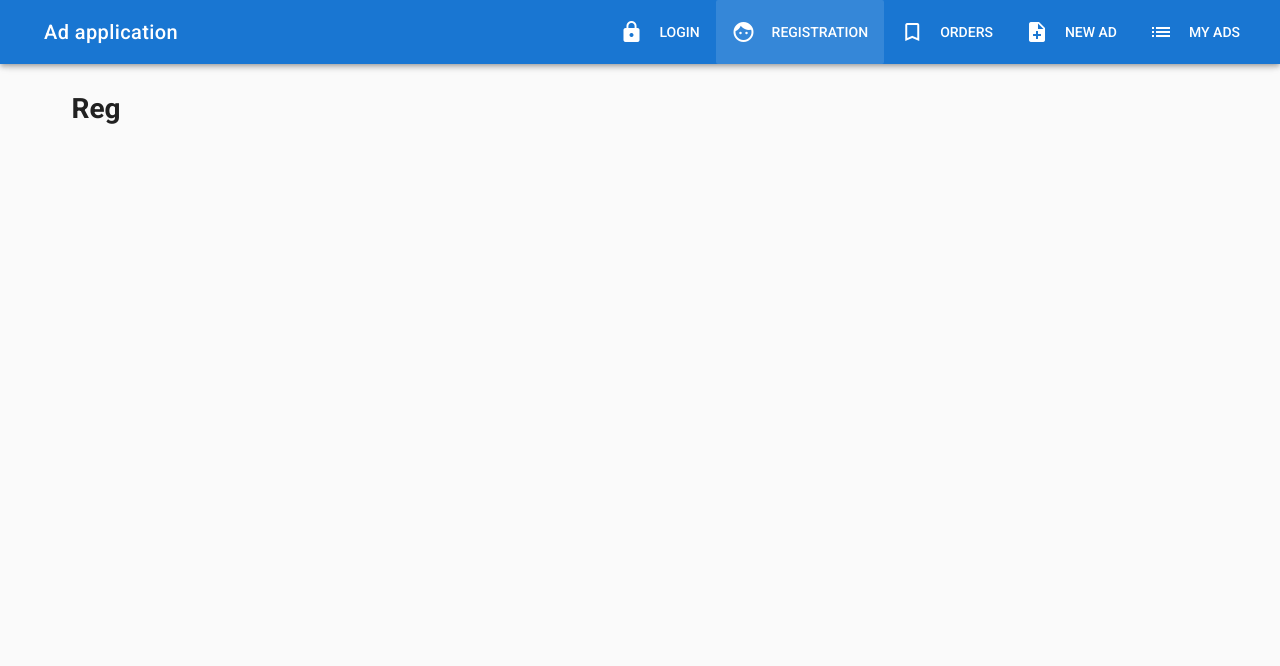
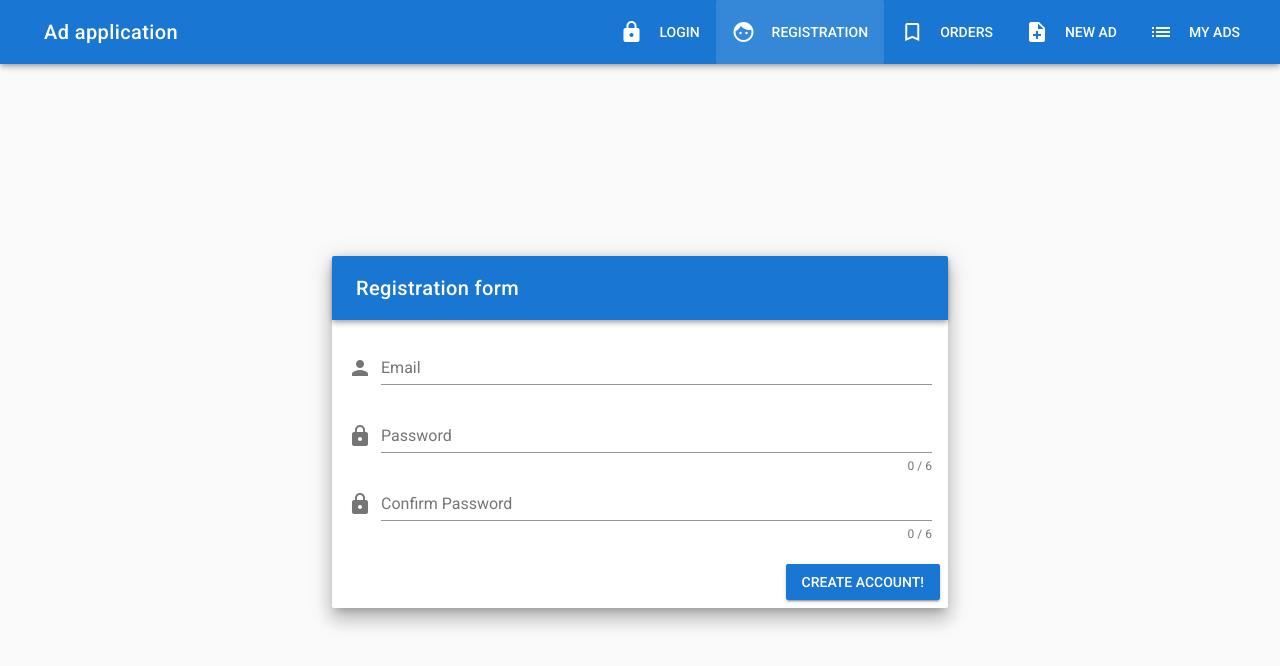
Before and after one commit to vetkharkov/vue-2.5, a Vue app: page /registration in a window 1280 px wide. Shown: the top 666 px of the page. Built offline with nearby package versions, Linux system fonts and the light colour scheme.

Commit message:
add Register Form

```diff
--- a/src/components/Auth/Registration.vue
+++ b/src/components/Auth/Registration.vue
@@ -1,17 +1,66 @@
 <template>
-  <v-container>
-    <v-layout row>
-      <v-flex xs12>
-        <h1>Reg</h1>
+  <v-container fluid fill-height>
+    <v-layout align-center justify-center>
+      <v-flex xs12 sm8 md6>
+        <v-card class="elevation-12">
+          <v-toolbar dark color="primary">
+            <v-toolbar-title>Registration form</v-toolbar-title>
+          </v-toolbar>
+          <v-card-text>
+            <v-form v-model="valid" ref="form" lazy-validation>
+              <v-text-field prepend-icon="person" name="email" label="Email" type="email" v-model="email"
+                :rules="emailRules"></v-text-field>
+              <v-text-field prepend-icon="lock" name="password" label="Password" type="password" :counter="6"
+                v-model="password" :rules="passwordRules"></v-text-field>
+              <v-text-field prepend-icon="lock" name="confirm-password" label="Confirm Password" type="password"
+                :counter="6" v-model="confirmPassword" :rules="confirmPasswordRules"></v-text-field>
+            </v-form>
+          </v-card-text>
+          <v-card-actions>
+            <v-spacer></v-spacer>
+            <v-btn color="primary" @click="onSubmit" :disabled="!valid">Create account!</v-btn>
+          </v-card-actions>
+        </v-card>
       </v-flex>
     </v-layout>
   </v-container>
 </template>
 
 <script>
-  export default {
-    data () {
-      return {}
+const emailRegex = /^\w+([.-]?\w+)*@\w+([.-]?\w+)*(\.\w{2,3})+$/
+
+export default {
+  data () {
+    return {
+      email: '',
+      password: '',
+      confirmPassword: '',
+      valid: false,
+      emailRules: [
+        v => !!v || 'E-mail is required',
+        v => emailRegex.test(v) || 'E-mail must be valid'
+      ],
+      passwordRules: [
+        v => !!v || 'Password is required',
+        v => (v && v.length >= 6) || 'Password must be equal or more than 6 characters'
+      ],
+      confirmPasswordRules: [
+        v => !!v || 'Password is required',
+        v => v === this.password || 'Password should match'
+      ]
+    }
+  },
+  methods: {
+    onSubmit () {
+      if (this.$refs.form.validate()) {
+        const user = {
+          email: this.email,
+          password: this.password
+        }
+
+        console.log(user)
+      }
     }
   }
+}
 </script>
```
Also changed, not shown: src/components/Auth/Login.vue (+6 -23 lines).
